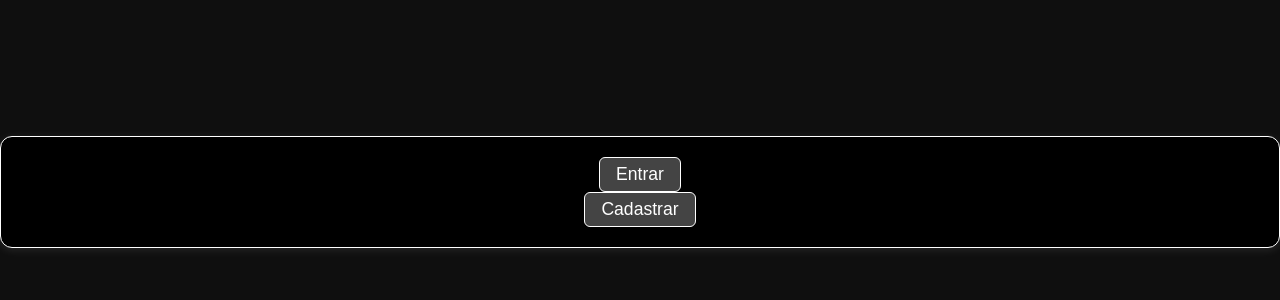
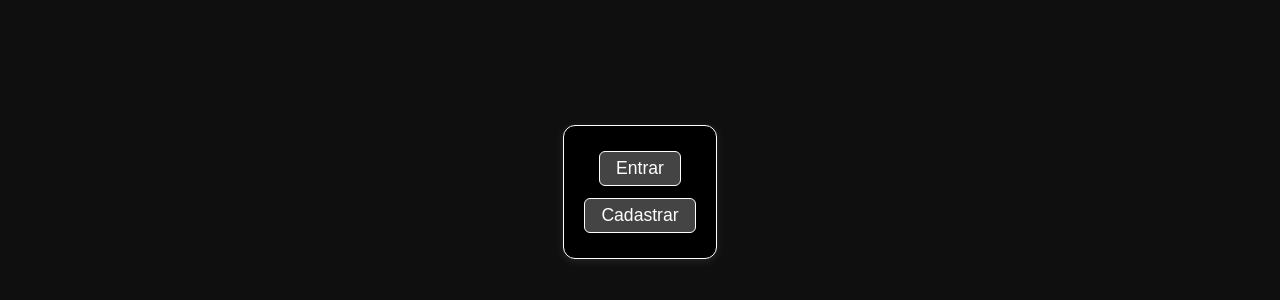
Before and after one commit to DanielMoraisCruz/Inventario-tetris, a website with bundled scripts: page public/login.html in a window 1280 px wide. Shown: the part 208-508 px from the top of the page. Built offline with nearby package versions, Linux system fonts and the light colour scheme; a web font is replaced by a local one.

Commit message:
Refine login and inventory UI styles
Adjusted padding and layout in inventory and login CSS for improved appearance. Removed unnecessary 'panel' class from login.html elements and enhanced button spacing and box alignment for a more consistent user interface.

```diff
--- a/public/css/inventory.css
+++ b/public/css/inventory.css
@@ -485,12 +485,12 @@ body.dark-mode #reset-btn {
     width: 100%;
     max-width: 1000px;
     margin: 0 auto;
-    padding: 10px;
 }
 
 #inventory {
     grid-column: 1;
     grid-row: 1;
+    padding: 20px;
 }
 
 #body {
--- a/public/css/login.css
+++ b/public/css/login.css
@@ -34,14 +34,17 @@
 #login-box,
 #register-box,
 #initial-screen {
-    background: var(--panel-bg);
-    padding: 20px;
-    border-radius: 12px;
-    box-shadow: 0 2px 10px rgba(255, 255, 255, 0.1);
     display: flex;
     flex-direction: column;
     align-items: center;
+    background: var(--panel-bg);
+    border-radius: 12px;
+    box-shadow: 0 2px 10px rgba(255, 255, 255, 0.1);
     border: 1px solid var(--border-color);
+    padding: 20px;
+    width: auto;
+    height: auto;
+    justify-content: center;
 }
 
 #login-err {
@@ -69,6 +72,7 @@
 #login-screen button {
     font-size: 1.1em;
     padding: 6px 16px;
+    margin: 5%;
 }
 
 #login-screen button.btn {
--- a/public/login.html
+++ b/public/login.html
@@ -15,11 +15,11 @@
 <body>
     <button id="toggle-theme" class="btn">🌙</button>
     <div id="login-screen">
-        <div id="initial-screen" class="panel">
+        <div id="initial-screen">
             <button id="btn-show-login" class="btn">Entrar</button>
             <button id="btn-show-register" class="btn">Cadastrar</button>
         </div>
-        <div id="login-box" class="panel" style="display:none;">
+        <div id="login-box" style="display:none;">
             <form id="login-form">
                 <label for="login-user">Nome de usuário</label>
                 <input id="login-user" type="text" placeholder="Nome">
```
